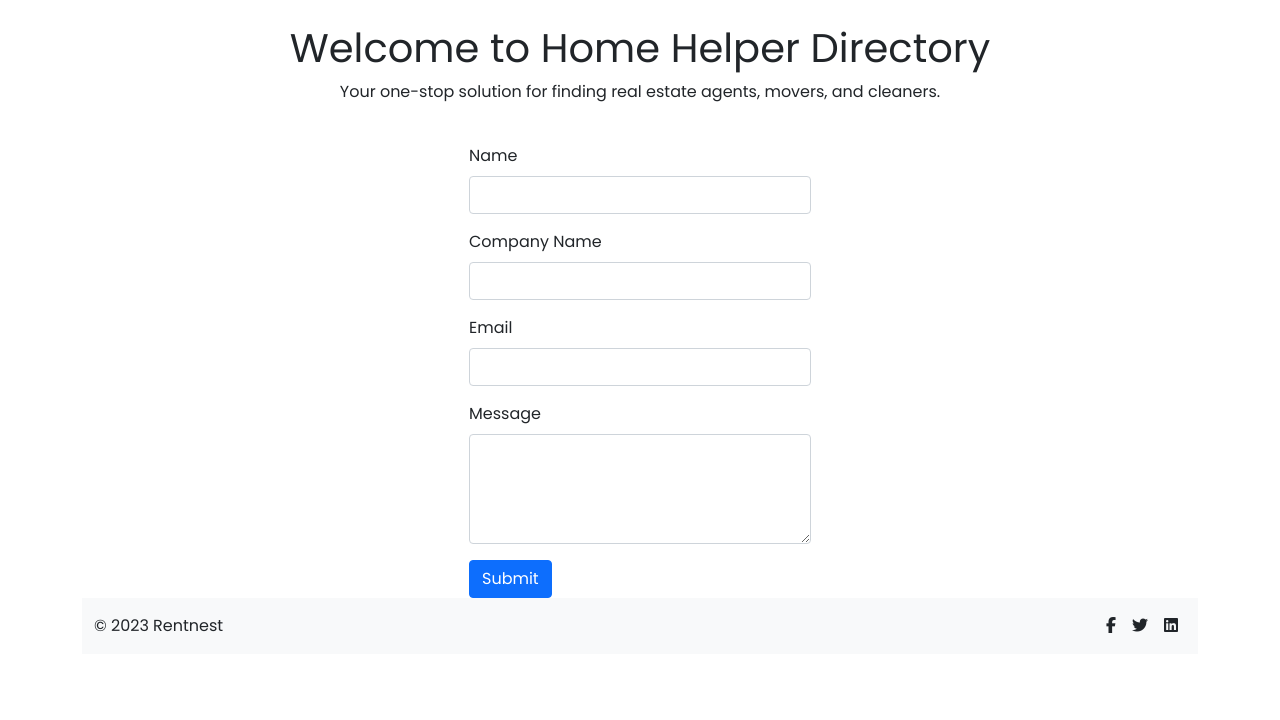
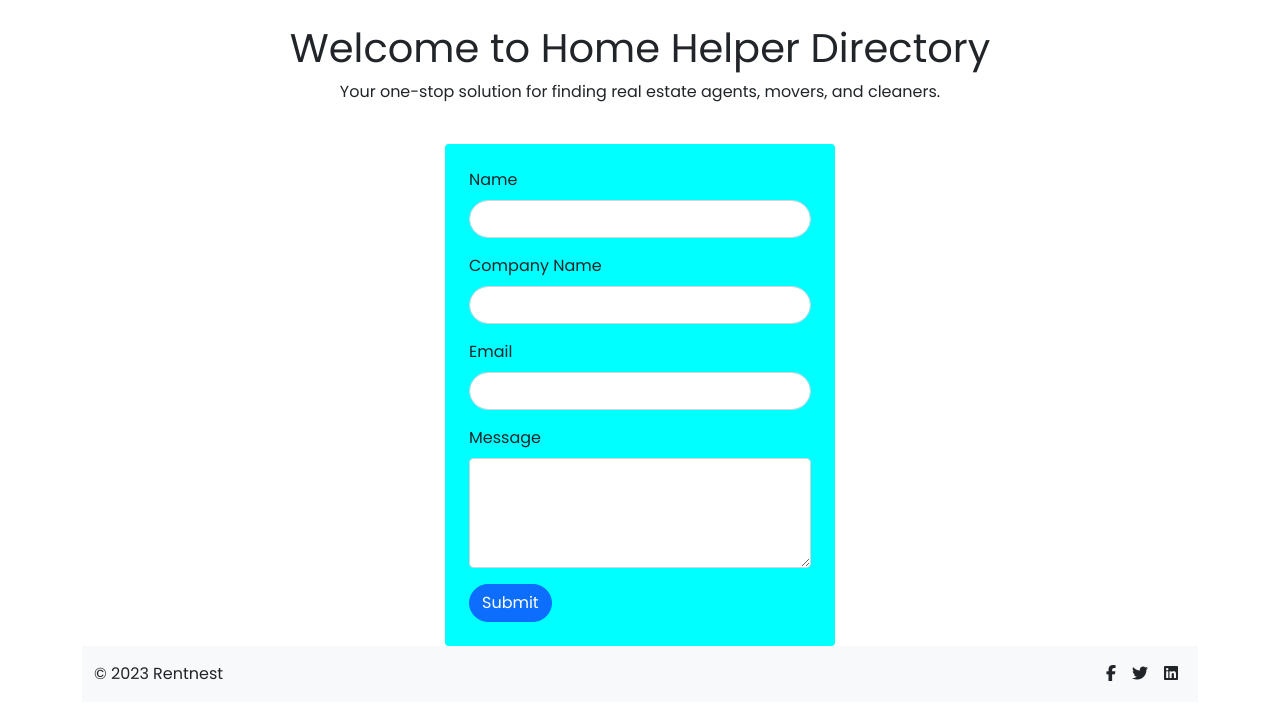
Before and after one commit to samlan24/online-directory, a Flask app: page /contact in a window 1280 px wide. Shown: the part 56-776 px from the top of the page. Run offline with Flask 3, Linux system fonts and the light colour scheme; some libraries are stand-ins or nearby versions.

Commit message:
adding styles and final touches

```diff
--- a/app/auth/templates/login.html
+++ b/app/auth/templates/login.html
@@ -8,7 +8,7 @@
       <h1>Login</h1>
     </div>
     {{ wtf.quick_form(form) }}
-    <p class="text-center">
+    <p class="text-center d-flex flex-column">
       New user?
       <a class="btn btn-primary text-center" href="{{ url_for('auth.register') }}">Click here to register</a>
     </p>
--- a/app/main/templates/agent_details.html
+++ b/app/main/templates/agent_details.html
@@ -1,6 +1,6 @@
 {% extends "base.html" %} {% block title %}Agent Detail{% endblock %} {% block
 content %}
-<div class="container">
+<div class="container" style="background-color: lightblue;">
   <div class="row justify-content-center">
     <div class="col-md-8 text-right">
       <h1>{{ user.name }}</h1>
--- a/app/main/templates/contact.html
+++ b/app/main/templates/contact.html
@@ -7,16 +7,16 @@ content %}
 
     </div>
     <div class="contact_form d-flex justify-content-center align-items-center">
-        <form action="/submit_contact" method="post" class="mt-4">
+        <form action="/submit_contact" method="post" class="mt-4 p-4 rounded" style="background-color: aqua;">
             <div class="mb-3">
               <label for="name" class="form-label">Name</label>
-              <input type="text" class="form-control" id="name" name="name" required />
+              <input type="text" class="form-control rounded-pill id="name" name="name" required />
             </div>
             <div class="mb-3">
               <label for="company" class="form-label">Company Name</label>
               <input
                 type="text"
-                class="form-control"
+                class="form-control rounded-pill"
                 id="company"
                 name="company"
                 required
@@ -26,7 +26,7 @@ content %}
               <label for="email" class="form-label">Email</label>
               <input
                 type="email"
-                class="form-control"
+                class="form-control rounded-pill"
                 id="email"
                 name="email"
                 required
@@ -42,7 +42,7 @@ content %}
                 required
               ></textarea>
             </div>
-            <button type="submit" class="btn btn-primary">Submit</button>
+            <button type="submit" class="btn btn-primary rounded-pill">Submit</button>
           </form>
     </div>
 
--- a/app/main/templates/find_agent.html
+++ b/app/main/templates/find_agent.html
@@ -30,11 +30,11 @@ content %}
         <input
           type="text"
           name="query"
-          class="form-control mr-2 rounded"
+          class="form-control mr-2 rounded-pill"
           placeholder="Search by name or location"
           value="{{ request.args.get('query', '') }}"
         />
-        <button type="submit" class="btn btn-primary mt-4">Search</button>
+        <button type="submit" class="btn btn-primary mt-4 rounded-pill">Search</button>
       </form>
     </div>
   </div>
--- a/app/main/templates/index.html
+++ b/app/main/templates/index.html
@@ -132,7 +132,7 @@
 
           <a
             href="{{ url_for('main.agent_detail', user_id=user.id) }}"
-            class="btn btn-primary"
+            class="btn btn-primary rounded-pill"
             >More Info</a
           >
         </div>
```
